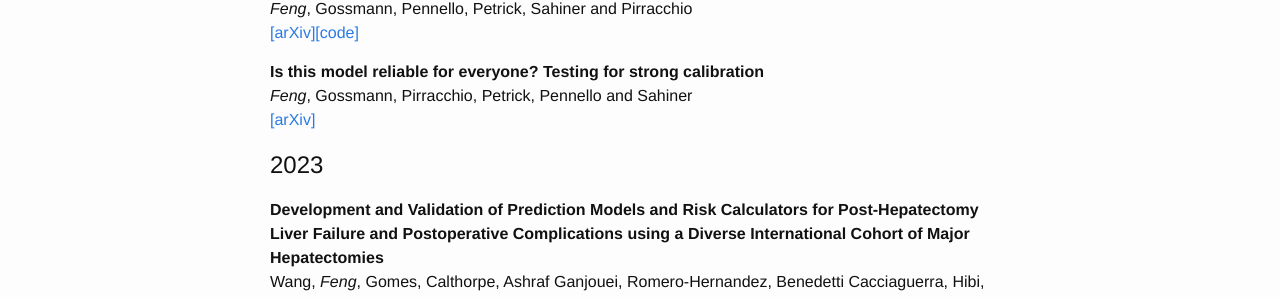
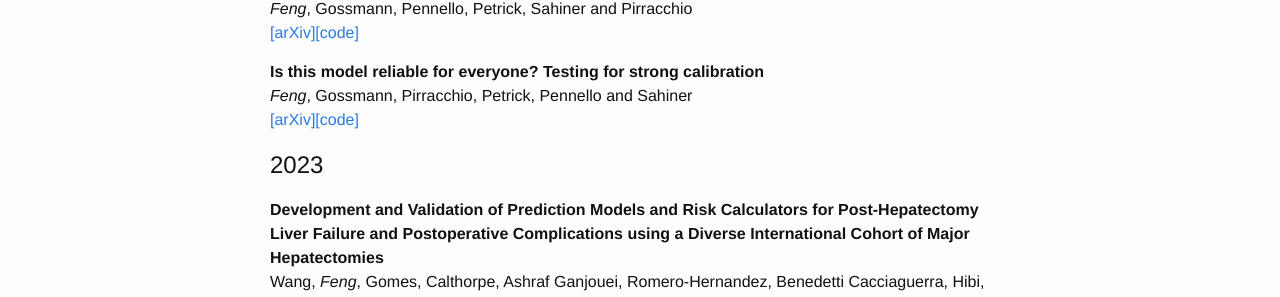
Before and after one commit to jjfeng/jjfeng.github.io, a Jekyll site: the page built from publications.md, in a window 1280 px wide and 900 px high. Shown: the part 305-602 px from the top of the window. Built offline with Jekyll 4.4.1, drawn with Linux system fonts in a browser that asks for light colours.

Commit message:
add code

```diff
--- a/generate_publications.py
+++ b/generate_publications.py
@@ -15,6 +15,7 @@ SOFTWARE_DICT = {
     "bayesian logistic regression for online recalibration and revision of risk prediction models with performance guarantees": "https://github.com/jjfeng/bayesian_model_revision",
     "selective prediction-set models with coverage guarantees": "https://github.com/jjfeng/pc_SPS",
     "sequential algorithmic modification with test data reuse": "https://github.com/jjfeng/adaptive_SRGP",
+    "is this model reliable for everyone? testing for strong calibration": "https://github.com/jjfeng/testing_strong_calibration",
 }
 POSTER_DICT = {
     "sequential algorithmic modification with test data reuse": "adaptive_SRGP.pdf",
--- a/publications.md
+++ b/publications.md
@@ -14,7 +14,7 @@ title: Publications
 
 **Is this model reliable for everyone? Testing for strong calibration**<br />
 *Feng*, Gossmann, Pirracchio, Petrick, Pennello and Sahiner<br />
-[\[arXiv\]](http://arxiv.org/abs/2307.15247)
+[\[arXiv\]](http://arxiv.org/abs/2307.15247)[\[code\]](https://github.com/jjfeng/testing_strong_calibration)
 
 ## 2023
 **Development and Validation of Prediction Models and Risk Calculators for Post-Hepatectomy Liver Failure and Postoperative Complications using a Diverse International Cohort of Major Hepatectomies**<br />
```
Also changed, not shown: 1 other file.
